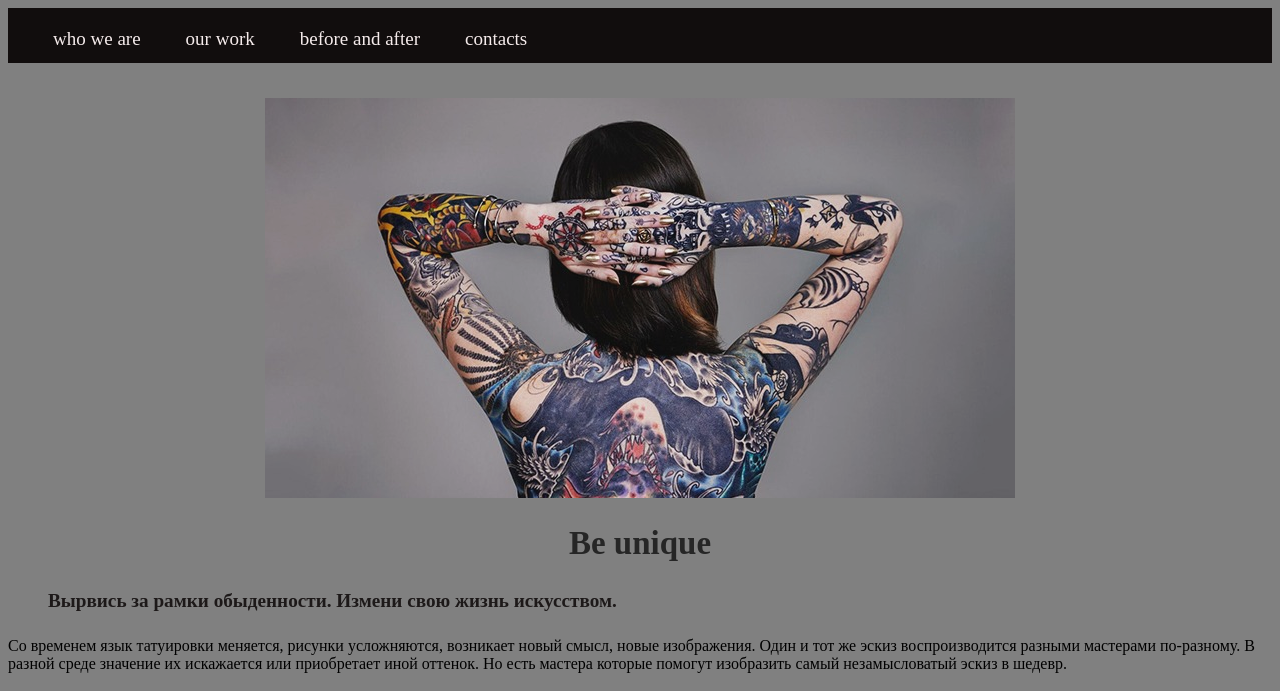
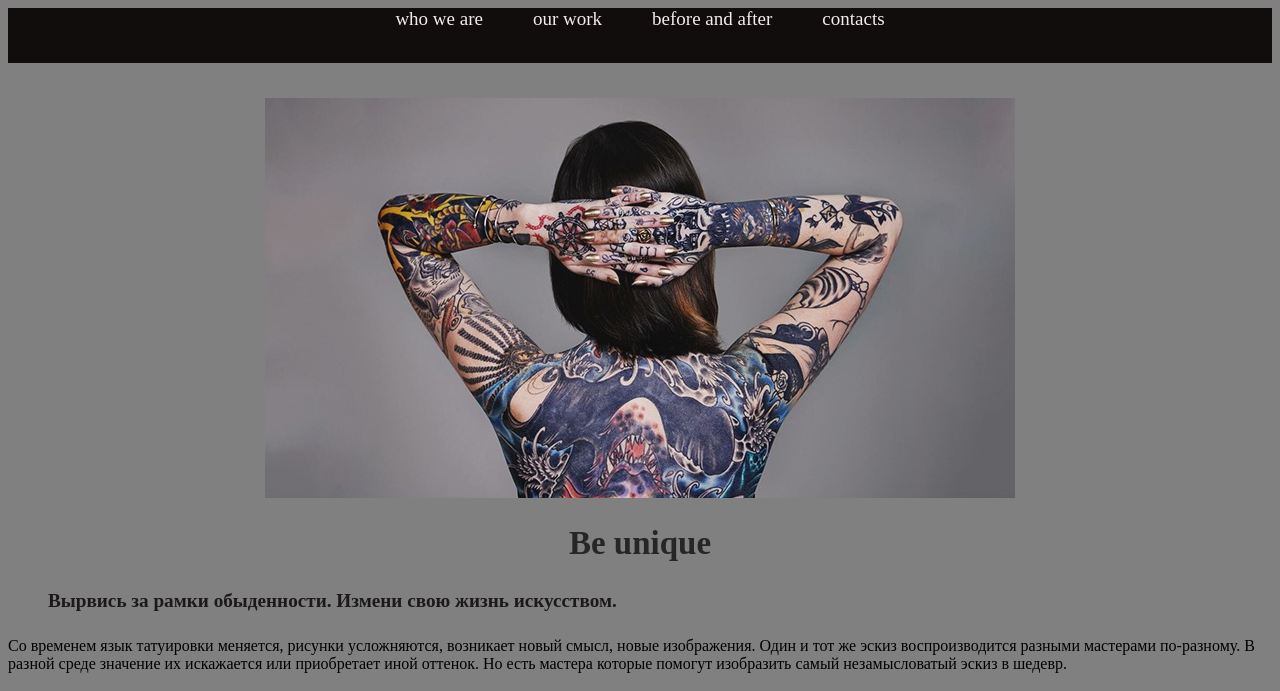
Before and after one commit to IriFeliz/Tattoo-world, a plain HTML site: page index.html in a window 1280 px wide. Shown: the top 691 px of the page. Drawn offline with Linux system fonts and the light colour scheme; files whose address does not match are found by name.

Commit message:
update menu li

```diff
--- a/index.html
+++ b/index.html
@@ -12,6 +12,7 @@
 
 <body>
     <header>
+        <div class="menu_header">
         <ul>
             <li>who we are</li>
             <li>our work</li>
@@ -19,6 +20,7 @@
             <li>contacts</li>
 
         </ul>
+        </div>
 
     </header>
     <div class="container">
--- a/style.css
+++ b/style.css
@@ -11,7 +11,7 @@ header ul {
     padding-left:0; /* убираем отступы */
 
 }
-
+/*
 header ul li {
     display: inline-block;
     float: left;
@@ -20,13 +20,26 @@ header ul li {
 
 
 }
-
+*/
 header {
     height: 55px;
     width: 100%;
     background-color: rgb(17, 13, 13) ;
 
 }
+.menu_header ul {
+    width: 100%;
+    display: table;
+    text-align: center;
+
+}
+
+.menu_header li {
+    display: inline;
+    padding: 25px;
+
+}
+
 .container {
     /*
     position: relative;
@@ -123,6 +136,12 @@ h2 {
     width: 300px;
     height: 100px;
 }
+
+.menu_header {
+    float: none;
+    display: block;
+
+}
 /*
 footer {
     background-color: rgb(235, 129, 182);
```
